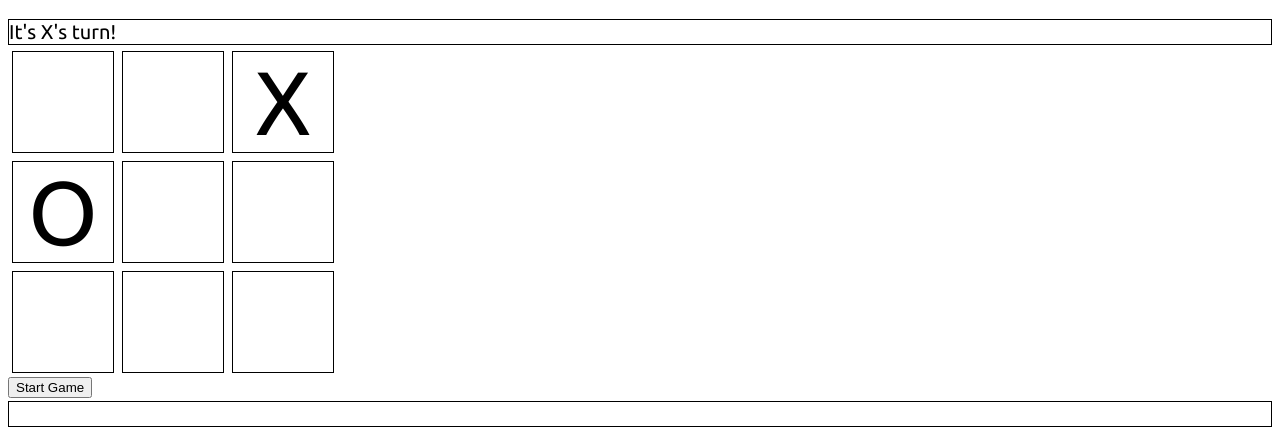
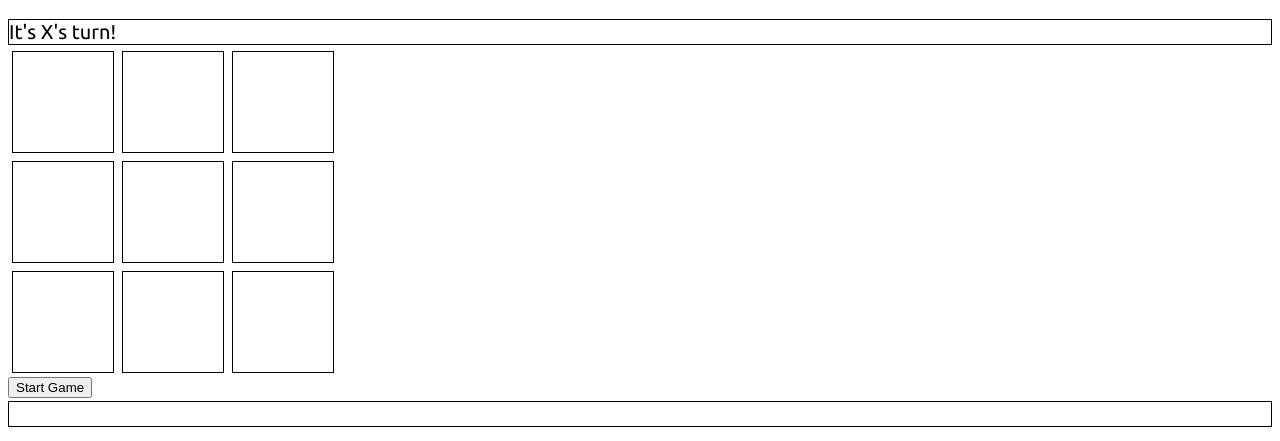
Before and after one commit to lucien-bao/tictactoe, a plain HTML site: page ttt4.html in a window 1280 px wide. Shown: the part 61-502 px from the top of the page. Drawn offline with Linux system fonts and the light colour scheme.

Commit message:
remove starting grid

```diff
--- a/ttt4.html
+++ b/ttt4.html
@@ -128,13 +128,6 @@
                     const lineBreak = document.createElement("br");
                     square.after(lineBreak);
                 }
-
-                // Manually setting w/ JS
-                if(i == 2) {
-                    square.innerHTML = "X";
-                } else if(i == 3) {
-                    square.innerHTML = "O";
-                }
             }
 
             const startGameCallback = () => {
```
